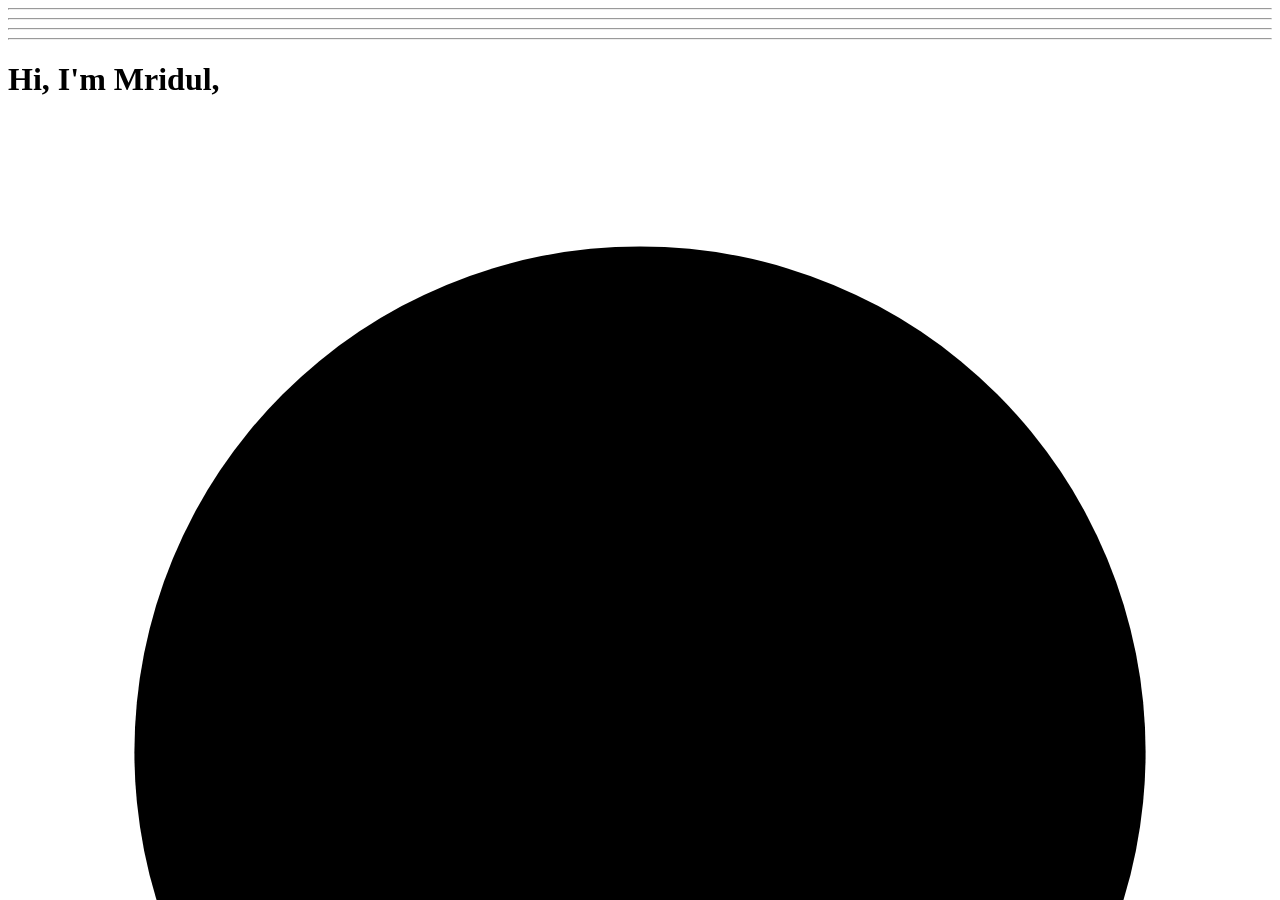
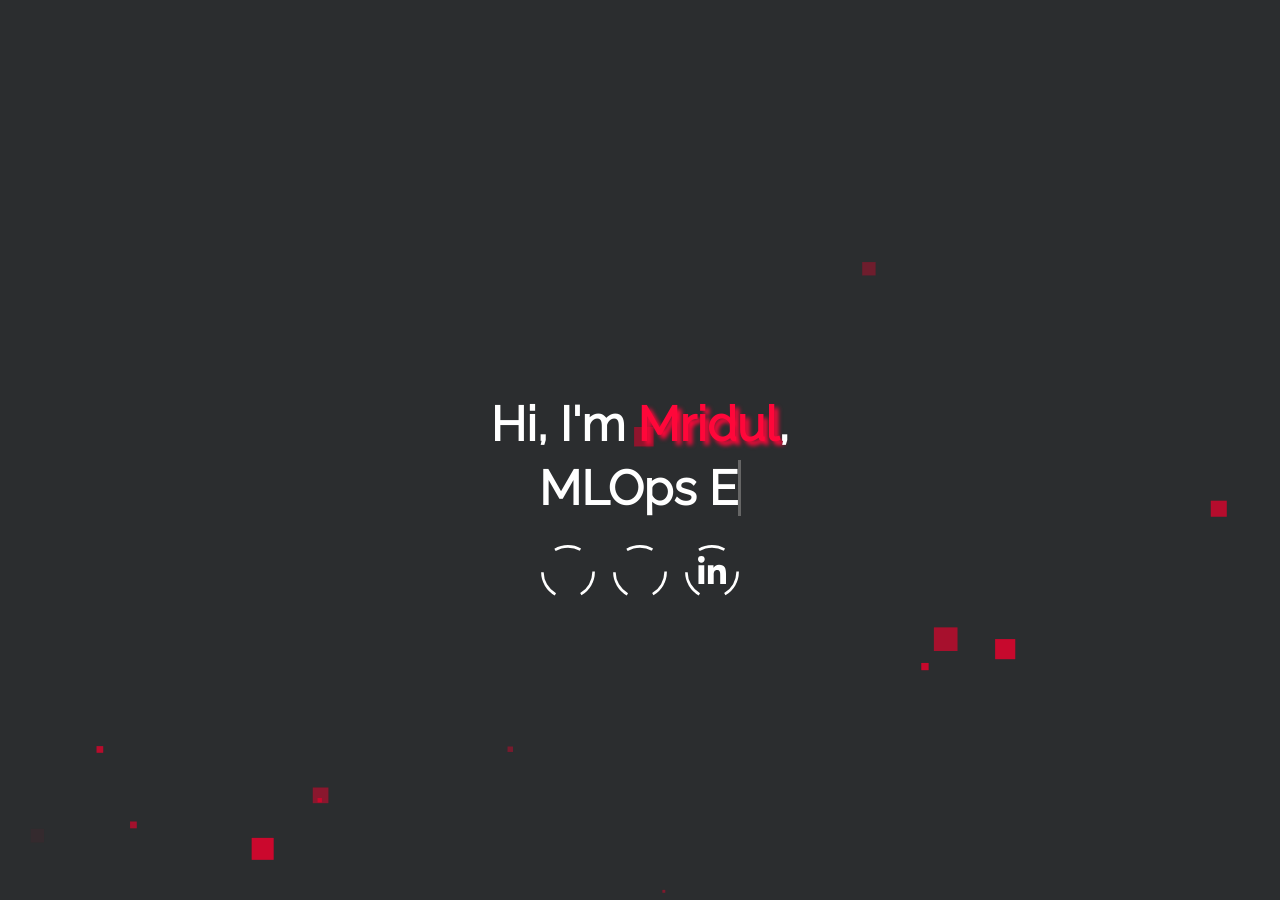
Before and after one commit to Spinachboul/Portfolio, a Jekyll site: the page index.html, which Jekyll copies as it is, in a window 1280 px wide and 900 px high. Built offline with Jekyll 4.4.1, drawn with Linux system fonts in a browser that asks for light colours.

Commit message:
Update index.html

```diff
--- a/index.html
+++ b/index.html
@@ -40,16 +40,16 @@
     </style>
 
 
-  <link rel="apple-touch-icon" sizes="180x180" href="/neumorphism/assets/favicon/apple-touch-icon.png">
-  <link rel="icon" type="image/png" sizes="32x32" href="/neumorphism/assets/favicon/favicon-32x32.png">
-  <link rel="icon" type="image/png" sizes="16x16" href="/neumorphism/assets/favicon/favicon-16x16.png">
-  <link rel="manifest" href="/neumorphism/assets/favicon/site.webmanifest">
+  <link rel="apple-touch-icon" sizes="180x180" href="/Portfolio/assets/favicon/apple-touch-icon.png">
+  <link rel="icon" type="image/png" sizes="32x32" href="/Portfolio/assets/favicon/favicon-32x32.png">
+  <link rel="icon" type="image/png" sizes="16x16" href="/Portfolio/assets/favicon/favicon-16x16.png">
+  <link rel="manifest" href="/Portfolio/assets/favicon/site.webmanifest">
 
-  <link rel="stylesheet" href="/neumorphism/assets/css/main.min.css">
-  <link rel="stylesheet" href="/neumorphism/assets/css/vendors.min.css">
+  <link rel="stylesheet" href="/Portfolio/assets/css/main.min.css">
+  <link rel="stylesheet" href="/Portfolio/assets/css/vendors.min.css">
 
-  <script src="/neumorphism/assets/js/vendors.min.js"></script>
-  <script src="/neumorphism/assets/js/app.min.js"></script>
+  <script src="/Portfolio/assets/js/vendors.min.js"></script>
+  <script src="/Portfolio/assets/js/app.min.js"></script>
 </head>
 
 <body>
```
Also changed, not shown: other parts of index.html (+1 -1 lines).
